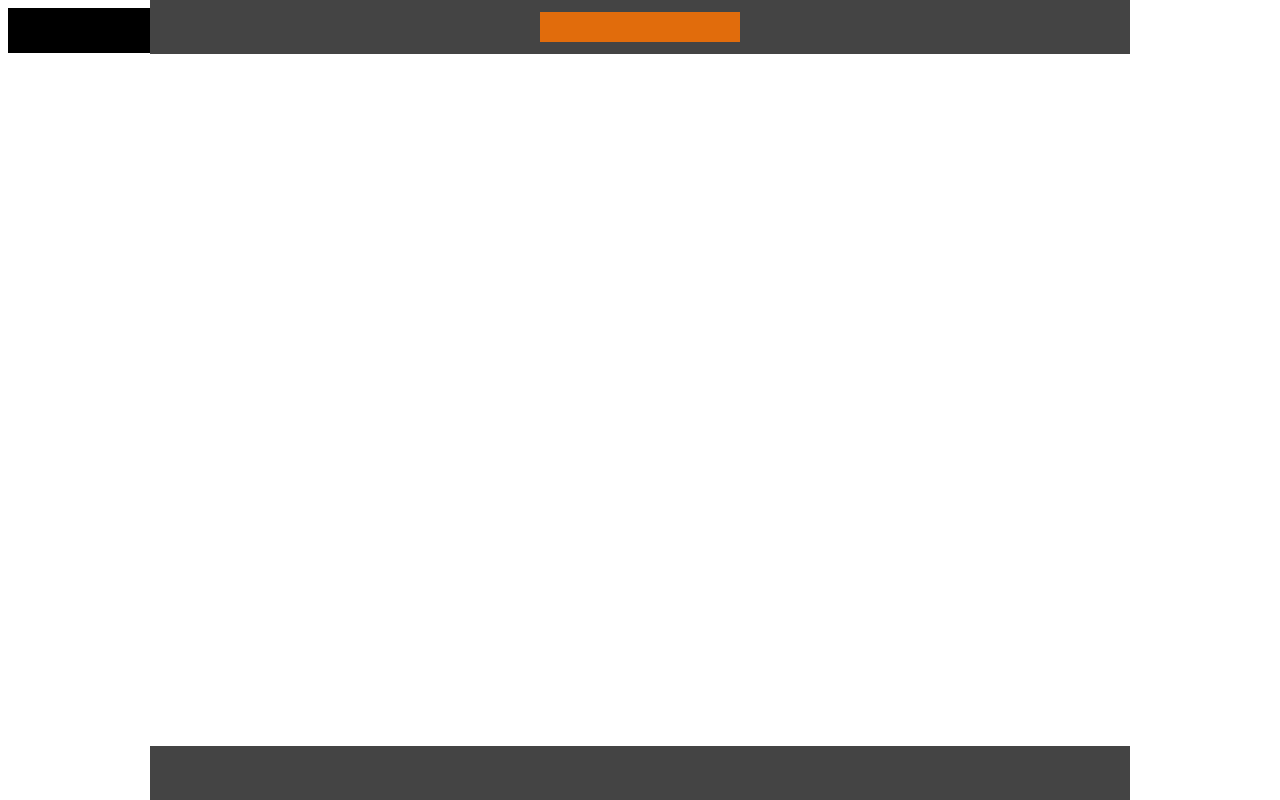
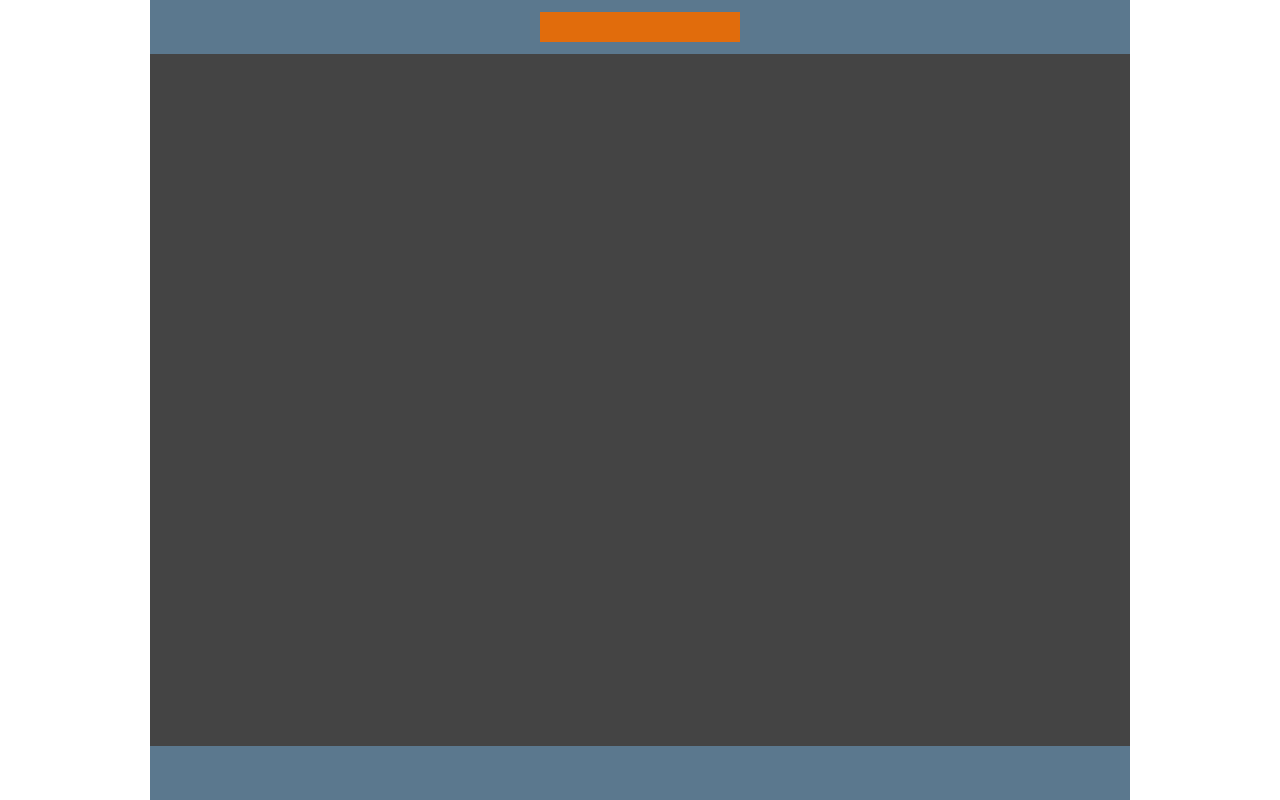
Before and after one commit to Xeswick/AngularjsTask, a plain HTML site: page index.html in a window 1280 px wide. Drawn offline with Linux system fonts and the light colour scheme.

Commit message:
menumde mivedi

```diff
--- a/index.html
+++ b/index.html
@@ -6,8 +6,8 @@
   <title>some document</title>
 </head>
 <body>
-
-  <header class="frame">
+  <div class="frame">
+  	<header>
 	  	<div class="logo_elem"></div>
 	  </header>
 
@@ -17,9 +17,8 @@
 	  	<div class="menu_elem"></div>
 	  </div>
 
-  <footer class="frame"></footer>
-
-
+	  <footer></footer>
+  </div>
 
 
 
--- a/styles.css
+++ b/styles.css
@@ -1,8 +1,17 @@
+html, body{
+	min-height: 100%;
+}
+
 .frame{
+	position: fixed;
 	width: 980px;
 	left: 50%;
 	margin-left: -490px;
 	background-color: #444444;
+	top: 0px;
+	bottom: 0px;
+	padding:0px;
+
 }
 
 header{
@@ -25,8 +34,9 @@ header{
 }
 
 .menu_panel{
-	width: 980px;
-	height: 45px;
+	top: 200px;
+	width: 50px;
+	height: 50px;
 	background-color: #000000;
 
 }
```
Lines whose indentation alone changed are shown as unchanged.
